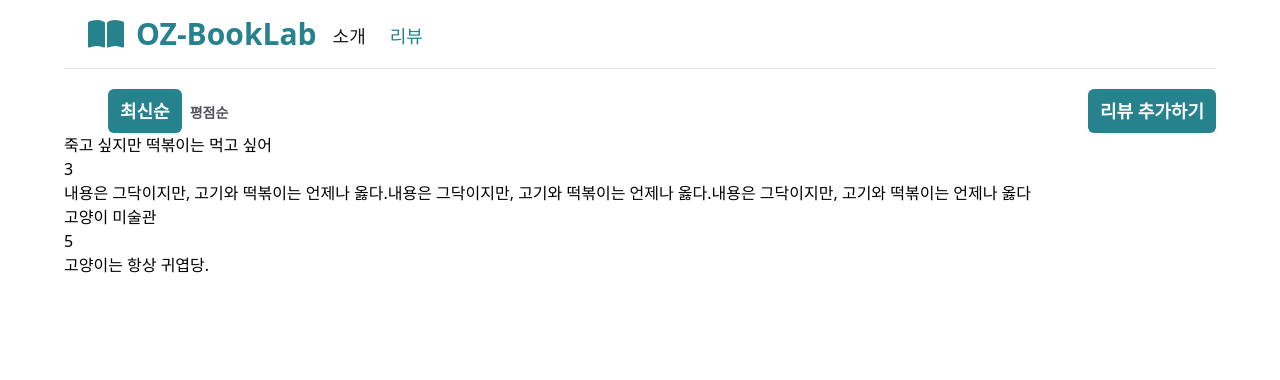
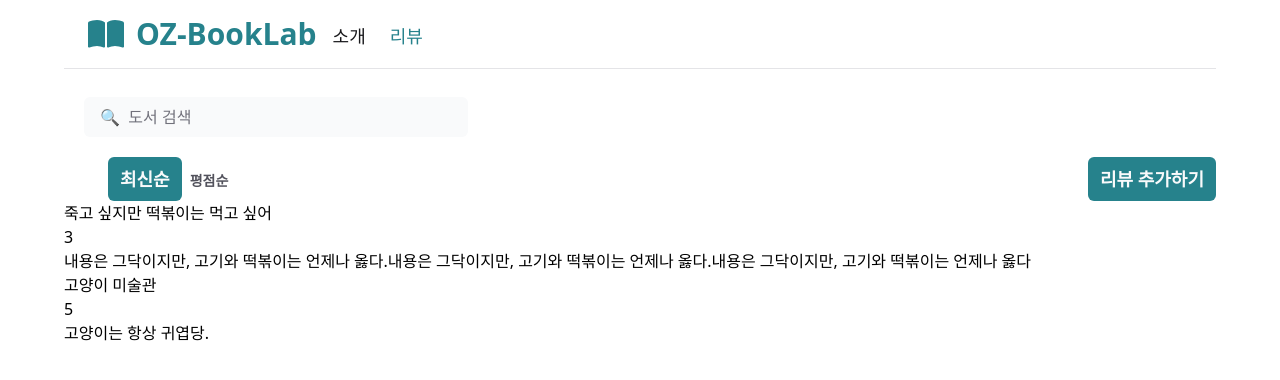
Before and after one commit to heehaa25/oz-booklab, a React (Vite) app: page /reviews in a window 1280 px wide. Shown: the top 380 px of the page. Built offline with nearby package versions, Linux system fonts and the light colour scheme.

Commit message:
feat(filter): 리뷰 검색 기능 추가

```diff
--- a/src/components/Reviews.jsx
+++ b/src/components/Reviews.jsx
@@ -3,13 +3,21 @@ import mockItems from '../data/mock.json';
 import ReviewList from './ReviewList';
 import Modal from './Modal';
 import Button from './Button';
+import Input from './Input';
 
 export default function Reviews() {
   const [items, setItems] = useState(mockItems);
   const [order, setOrder] = useState('createdAt');
   const [isOpen, setIsOpen] = useState(false);
+  const [keyword, setKeyword] = useState('');
 
-  const resultItems = items.sort((a, b) => b[order] - a[order]);
+  const resultItems = items //
+    .sort((a, b) => b[order] - a[order])
+    .filter(
+      (item) => item.title.includes(keyword) || item.content.includes(keyword)
+    );
+
+  const handleKeywordChange = (e) => setKeyword(e.target.value);
 
   const handleDelete = (id) => {
     const nextItems = items.filter((item) => item.id !== id);
@@ -33,6 +41,13 @@ export default function Reviews() {
 
   return (
     <div className='w-full mx-auto max-w-6xl'>
+      <Input
+        type='text'
+        className='w-4/12 ml-5 mt-3'
+        placeholder='🔍  도서 검색'
+        onChange={handleKeywordChange}
+      />
+
       <div className='w-full flex justify-between mt-5'>
         <div className='ml-10 '>
           <Button
```
